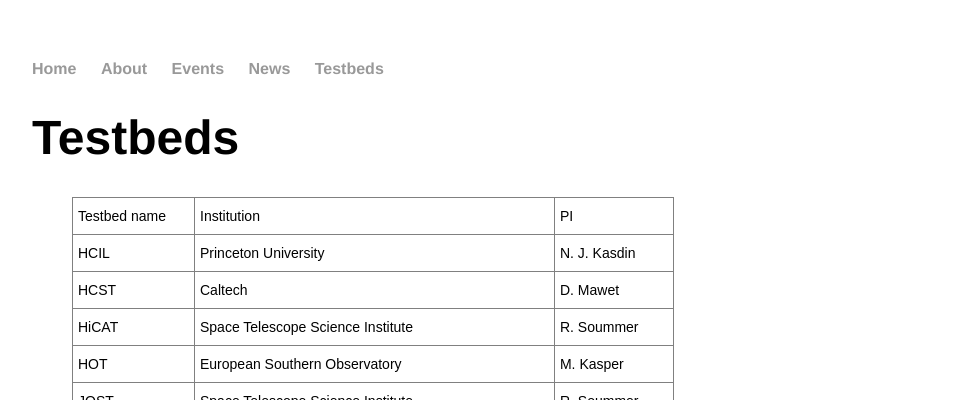
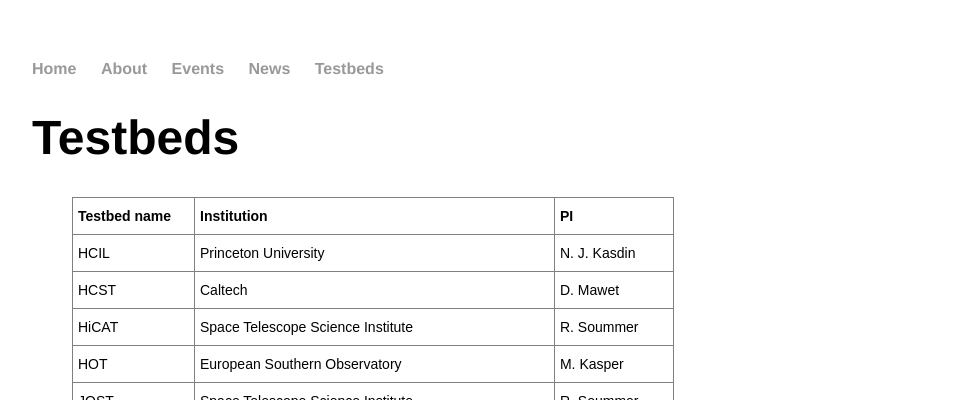
Before and after one commit to highconaotools/highconaotools.github.io, a Jekyll site: the page built from testbeds/index.html, in a window 1280 px wide. Shown: the top 400 px of the page, without its empty margins (160-1119 px from the left). Built offline with Jekyll 4.4.1, drawn with Linux system fonts in a browser that asks for light colours.

Commit message:
Bold faced table headers

```diff
--- a/testbeds/index.html
+++ b/testbeds/index.html
@@ -13,9 +13,9 @@
 		</style>
 		<table class="tg">
 		  <tr>
-		    <th class="tg-0pky">Testbed name</th>
-		    <th class="tg-0pky">Institution</th>
-		    <th class="tg-0pky">PI</th>
+		    <th class="tg-0pky"><span style="font-weight:bold">Testbed name</span></th>
+		    <th class="tg-0pky"><span style="font-weight:bold">Institution</span></th>
+		    <th class="tg-0pky"><span style="font-weight:bold">PI</span></th>
 		  </tr>
 		  <tr>
 		    <td class="tg-0pky">HCIL</td>
```
